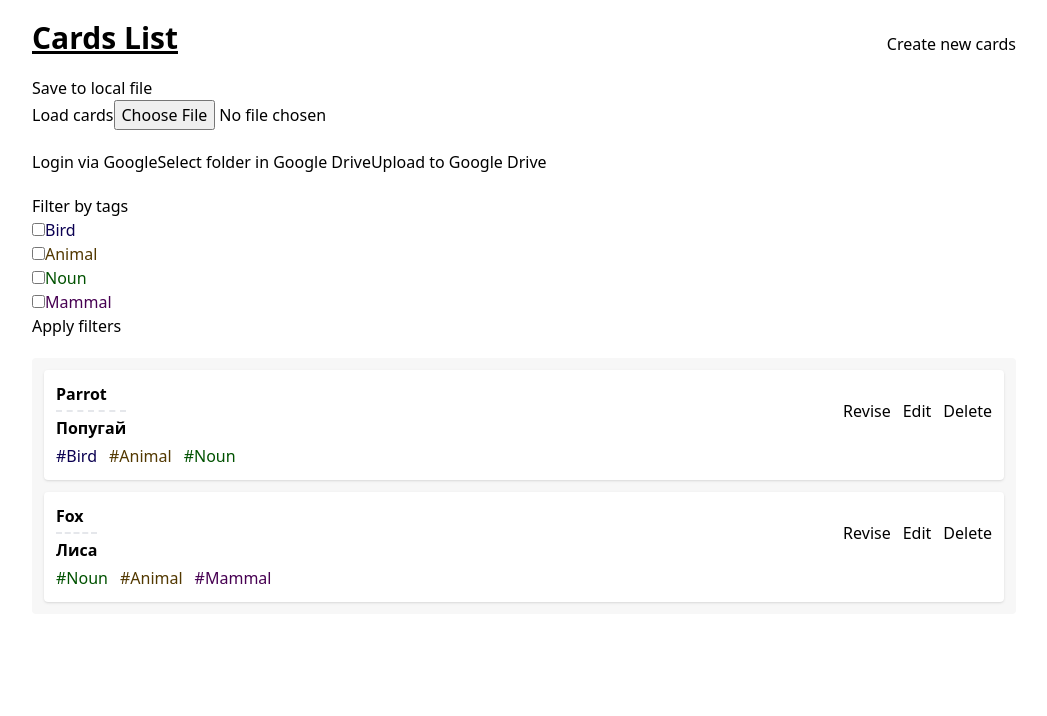
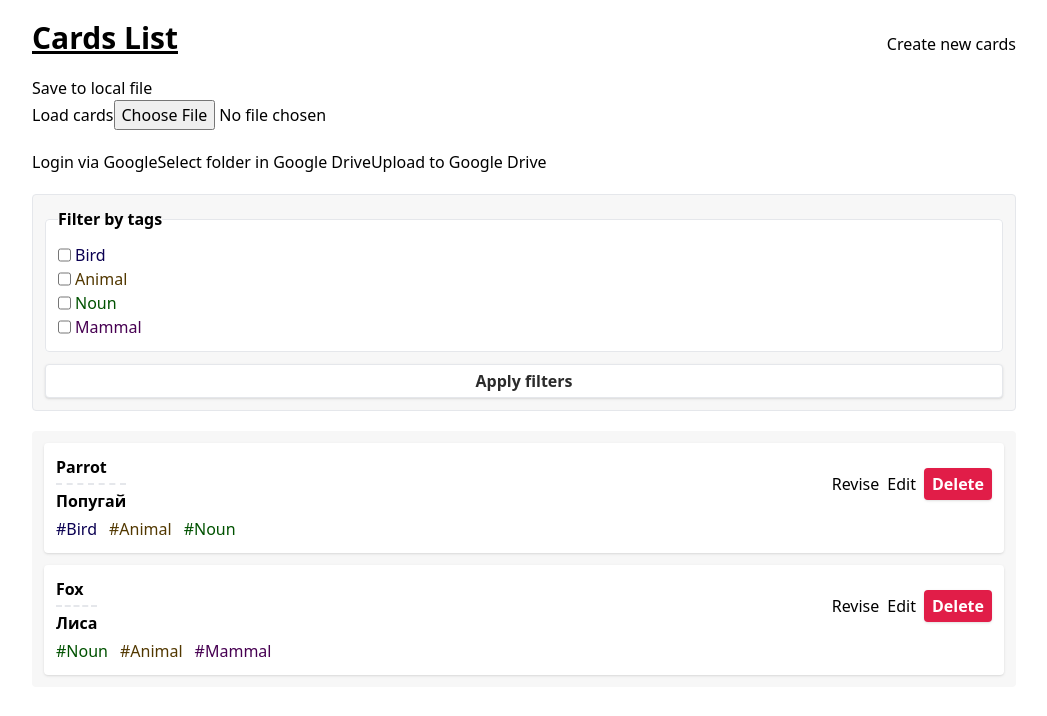
Before and after one commit to whiteGloom/parrot-cards, a React (Create React App) app: page / in a window 1280 px wide. Shown: the top 716 px of the page, without its empty margins (116-1163 px from the left). Built offline with nearby package versions, Linux system fonts and the light colour scheme; no server answers.

Commit message:
[main] small redesign for home page

```diff
--- a/src/pages/home/ui/cardListItem/card.tsx
+++ b/src/pages/home/ui/cardListItem/card.tsx
@@ -5,6 +5,7 @@ import {Link, useLocation} from 'react-router-dom';
 import {useSelector} from 'react-redux';
 import {selectTagsByIds} from '../../../../entity/tag';
 import {deleteCard} from '../../../../features/card/deleteCard';
+import {ButtonDefault, ButtonDefaultTypes} from '../../../../shared/ui/buttons/default/ButtonDefault';
 
 export interface CardProps {
   cardData: ICard;
@@ -26,17 +27,18 @@ export const Card: FC<CardProps> = (props) => {
           <p className={'font-semibold'}>{props.cardData.backSide.title}</p>
         </div>
 
-        <div className={'flex gap-3 items-center'}>
+        <div className={'flex gap-2 items-center'}>
           <Link to={`/revise/${props.cardData.id}${location.search}`}>Revise</Link>
           <Link to={`/edit-card/${props.cardData.id}`}>Edit</Link>
 
-          <button
+          <ButtonDefault
+            theme={ButtonDefaultTypes.Warning}
             onClick={() => {
               dispatch(deleteCard({cardId: props.cardData.id})).catch(null);
             }}
           >
             Delete
-          </button>
+          </ButtonDefault>
         </div>
       </div>
 
--- a/src/pages/home/ui/home/home.tsx
+++ b/src/pages/home/ui/home/home.tsx
@@ -14,6 +14,7 @@ import {OauthLoginButton} from '../../../../features/google/oauthLogin';
 import {AppState} from '../../../../shared/lib/store/appState';
 import {MainLayout} from '../../../../shared/ui/layouts/main/MainLayout';
 import {ENV_GOOGLE_DRIVE_API_KEY} from '../../../../shared/lib/enironmentVariables';
+import {ButtonDefault} from '../../../../shared/ui/buttons/default/ButtonDefault';
 
 type ValuesType = {
   tags: string[],
@@ -153,19 +154,19 @@ export const Home: FC = () => {
           control.setSubmitting(false);
         }}
       >
-        <Form>
-          <fieldset style={{display: 'flex', flexDirection: 'column'}}>
-            <legend>Filter by tags</legend>
+        <Form className={'border p-3 flex flex-col gap-3 rounded bg-[#F7F7F7]'}>
+          <fieldset className={'flex flex-col border p-3 rounded bg-white max-h-64 overflow-scroll'}>
+            <legend className={'font-semibold'}>Filter by tags</legend>
 
             {tags.map((tag) => (
-              <label key={tag.id} style={{color: tag.color}}>
+              <label key={tag.id} style={{color: tag.color}} className={'flex gap-1'}>
                 <Field type={'checkbox'} name={'tags'} value={tag.id}/>
                 {tag.title}
               </label>
             ))}
           </fieldset>
 
-          <button type={'submit'}>Apply filters</button>
+          <ButtonDefault type={'submit'}>Apply filters</ButtonDefault>
         </Form>
       </Formik>
 
```
